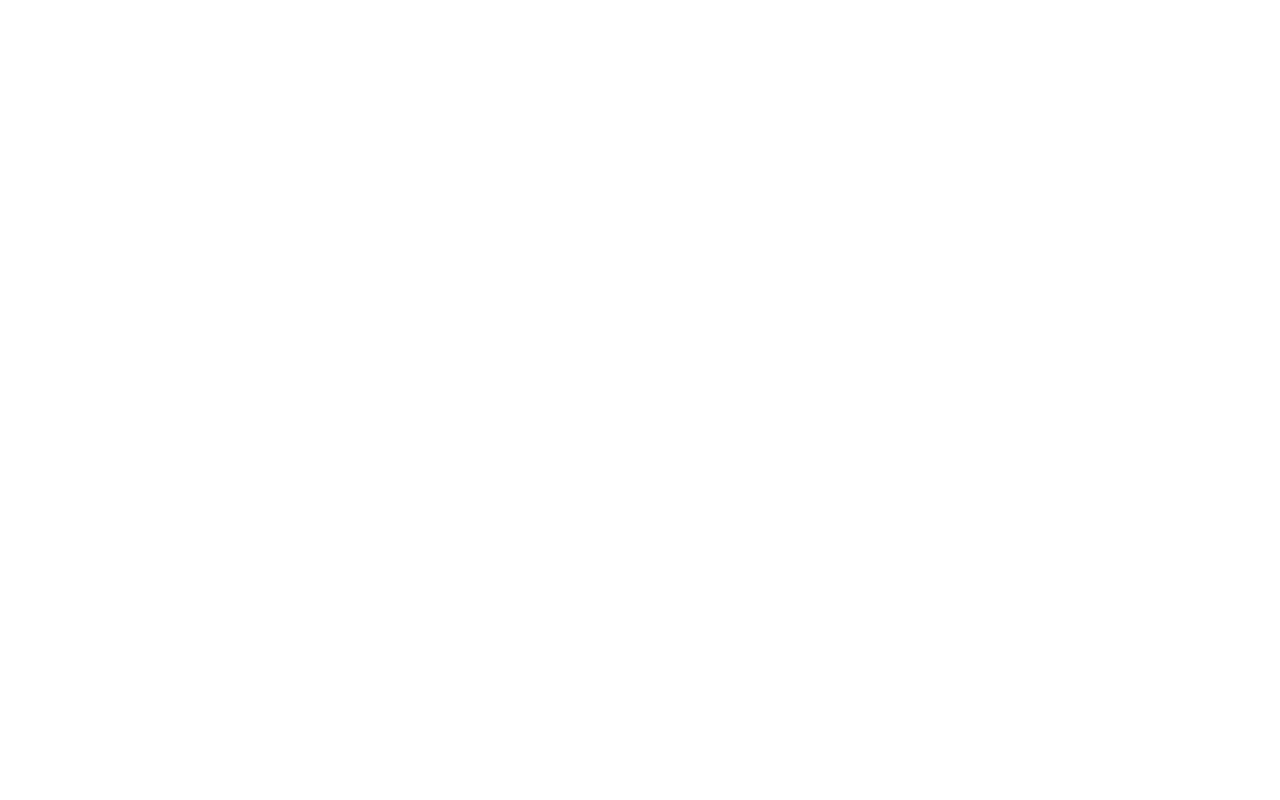
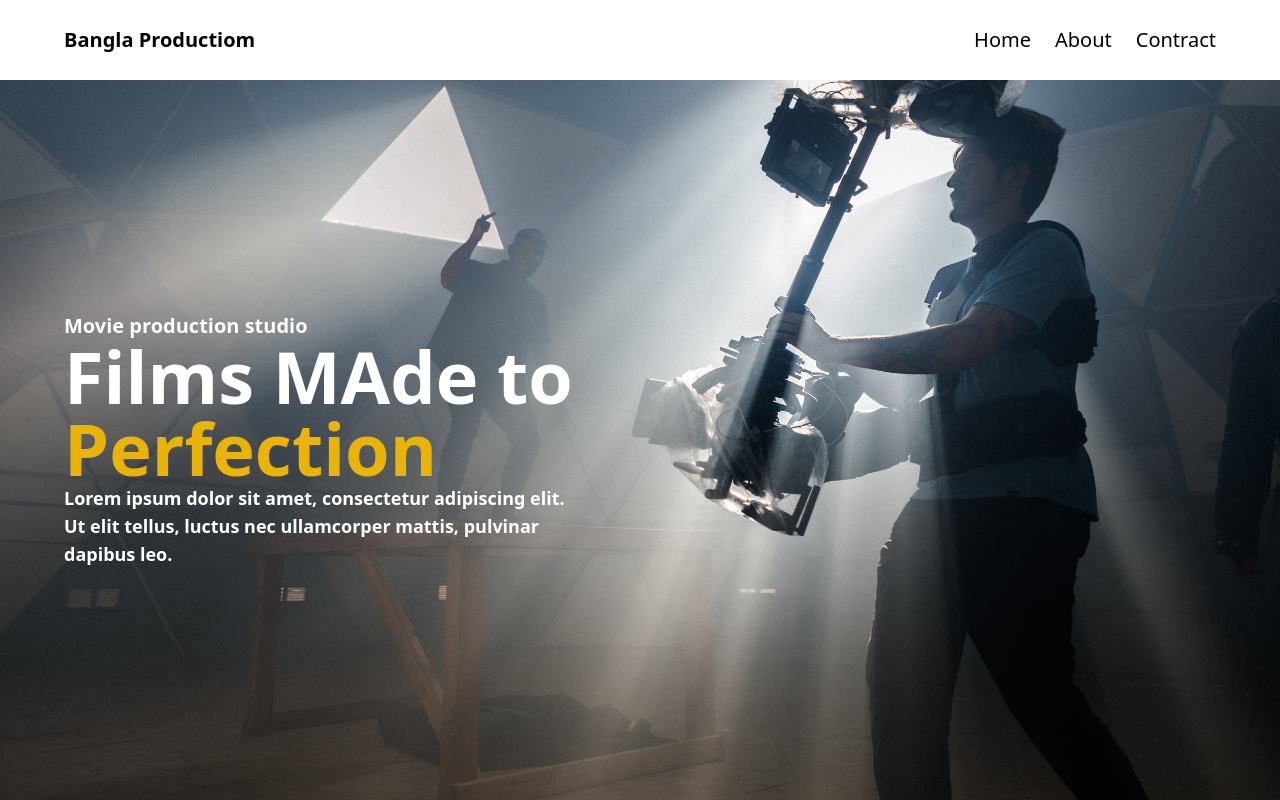
Before and after one commit to Mostafiz1257/project-tailwind, a plain HTML site: page index.html in a window 1280 px wide. Drawn offline with nearby package versions, Linux system fonts and the light colour scheme.

Commit message:
added banner

```diff
--- a/index.html
+++ b/index.html
@@ -6,9 +6,42 @@
     <meta name="viewport" content="width=device-width, initial-scale=1.0">
     <title>Tailwind Project</title>
     <script src="https://cdn.tailwindcss.com"></script>
-
+    <script>
+        tailwind.config = {
+          theme: {
+            extend: {
+              colors: {
+                holud :"#eab308 ",
+                kala : "#78716c",
+                gray : "#374151",
+              }
+            }
+          }
+        }
+      </script>
 </head>
 <body>
-
+   <nav class=" h-20 fixed bg-white top-0 right-0 left-0">
+    <div class=" flex justify-between items-center h-20 w-full max-w-6xl mx-auto ">
+      <h1 class="text-xl font-bold">Bangla Productiom</h1>
+    <ul class="flex text-xl gap-6">
+      <li>Home</li>
+      <li>About</li>
+      <li>Contract</li>
+    </ul>
+    </div>
+   </nav>
+   <!-- main section -->
+   <section class="bg-red-500 h-screen pt-20 bg-[url('images/banner.jpg')] bg-cover">
+    <div class="mx-auto h-full w-full max-w-6xl flex items-center">
+      <div class=" ">
+        <p class="text-white text-xl font-bold">Movie production studio</p>
+        <h1 class="text-white text-7xl font-bold" >Films MAde to</h1>
+        <h1 class="text-holud text-7xl font-bold">Perfection</h1>
+        <p class="text-white text-lg max-w-lg font-bold">Lorem ipsum dolor sit amet, consectetur adipiscing elit. Ut  elit tellus,
+          luctus nec ullamcorper mattis, pulvinar dapibus leo.</p>
+      </div>
+    </div>
+   </section>
 </body>
 </html>
```
Also changed, not shown: images/banner.jpg (added), images/camera-man.jpg (added), images/footer-bg.jpg (added), images/fractured.jpg (added), images/icons/3d-glasss.png (added), images/icons/camera.png (added), images/icons/count-down.png (added), images/icons/cut-board.png (added), images/icons/director-chair.png (added), images/icons/film.png (added), images/icons/rim.png (added), images/icons/theater.png (added), images/inception.jpg (added), images/interstellar.jpg (added), 1 more files.
